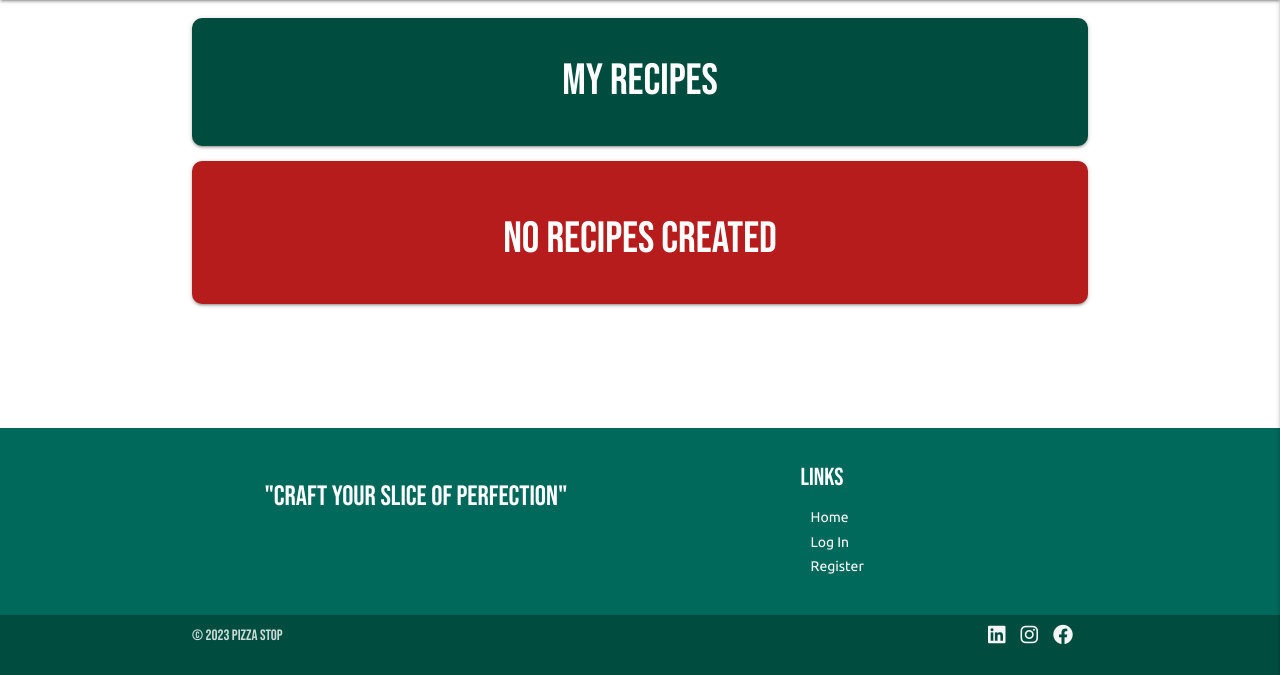
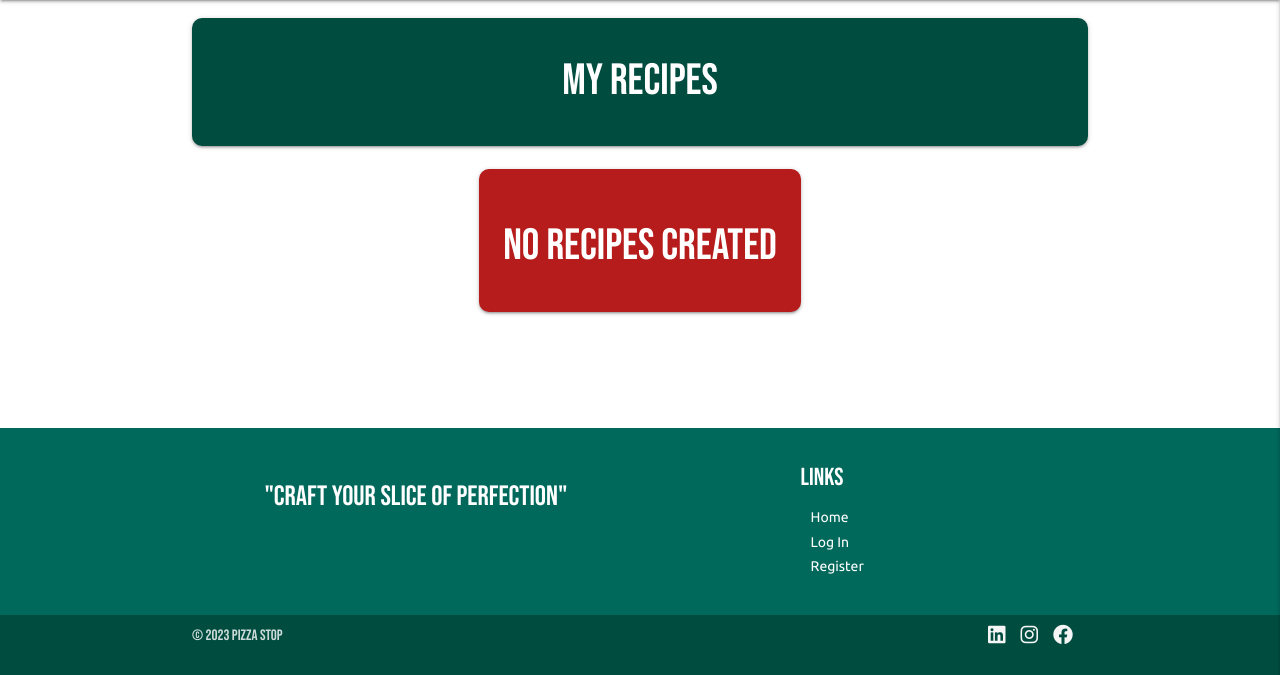
Before and after one commit to AHendley84/Pizza-Stop-MIlestone-Project-3, a Flask app: page /my_recipes in a window 1280 px wide. Shown: the part 125-800 px from the top of the page. Run offline with Flask 3, Linux system fonts and the light colour scheme; data that the repository does not hold is empty; some libraries are stand-ins or nearby versions.

Commit message:
Fix cards aligning to center on all displays

```diff
--- a/static/css/style.css
+++ b/static/css/style.css
@@ -122,6 +122,16 @@ body {
     font-size: 14px;
     text-decoration: none;
     color: white;
+}
+
+.main-content {
+    display: flex;
+    flex-wrap: wrap;
+    justify-content: center;
+}
+
+.main-container {
+    width: 85%;
 }
 /** End base **/
 
--- a/templates/all_recipes.html
+++ b/templates/all_recipes.html
@@ -29,7 +29,7 @@
 
 <!-- Code to display each of the recipes as a card -->
 {% if recipes|length > 0 %}
-<div class="row">
+<div class="row main-content s12">
     {% for recipe in recipes|reverse %}
     <div class="col card-container align-right">
         <div class="card hoverable card-radius">
--- a/templates/my_recipes.html
+++ b/templates/my_recipes.html
@@ -11,7 +11,7 @@
 </div>
 
 <!-- Code to display each of the user in session generated recipes -->
-<div class="row">
+<div class="row main-content">
     {% set user_recipes = [] %}
     {% for recipe in recipes|reverse %}
     {% if session.user|lower == recipe.recipe_submitted_by|lower %}
@@ -42,7 +42,7 @@
     {% endif %}
     {% endfor %}
     {% if user_recipes|length == 0 %}
-    <div class="row">
+    <div class="row main-content">
         <div class="card-panel red darken-4 card-radius profile-header">
             <h3 class="center-align white-text">
                 No Recipes Created
--- a/templates/profile.html
+++ b/templates/profile.html
@@ -25,7 +25,7 @@
         </h3>
     </div>
 </div>
-<div class="row s12 m12 l12 align-right">
+<div class="row main-content">
     {% for recipe in fav|reverse %}
     <div class="col">
         <div class="card hoverable card-radius">
```
